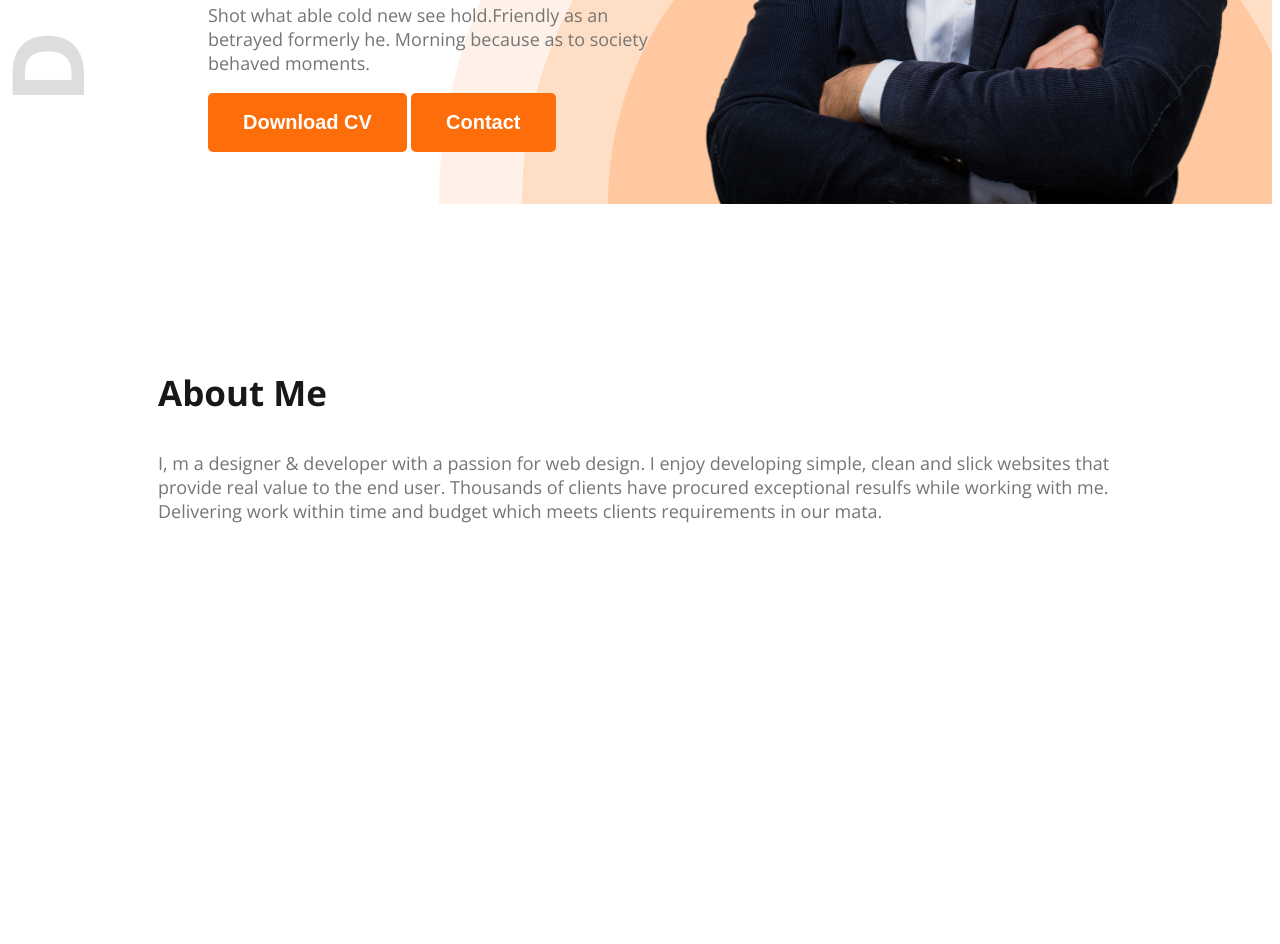
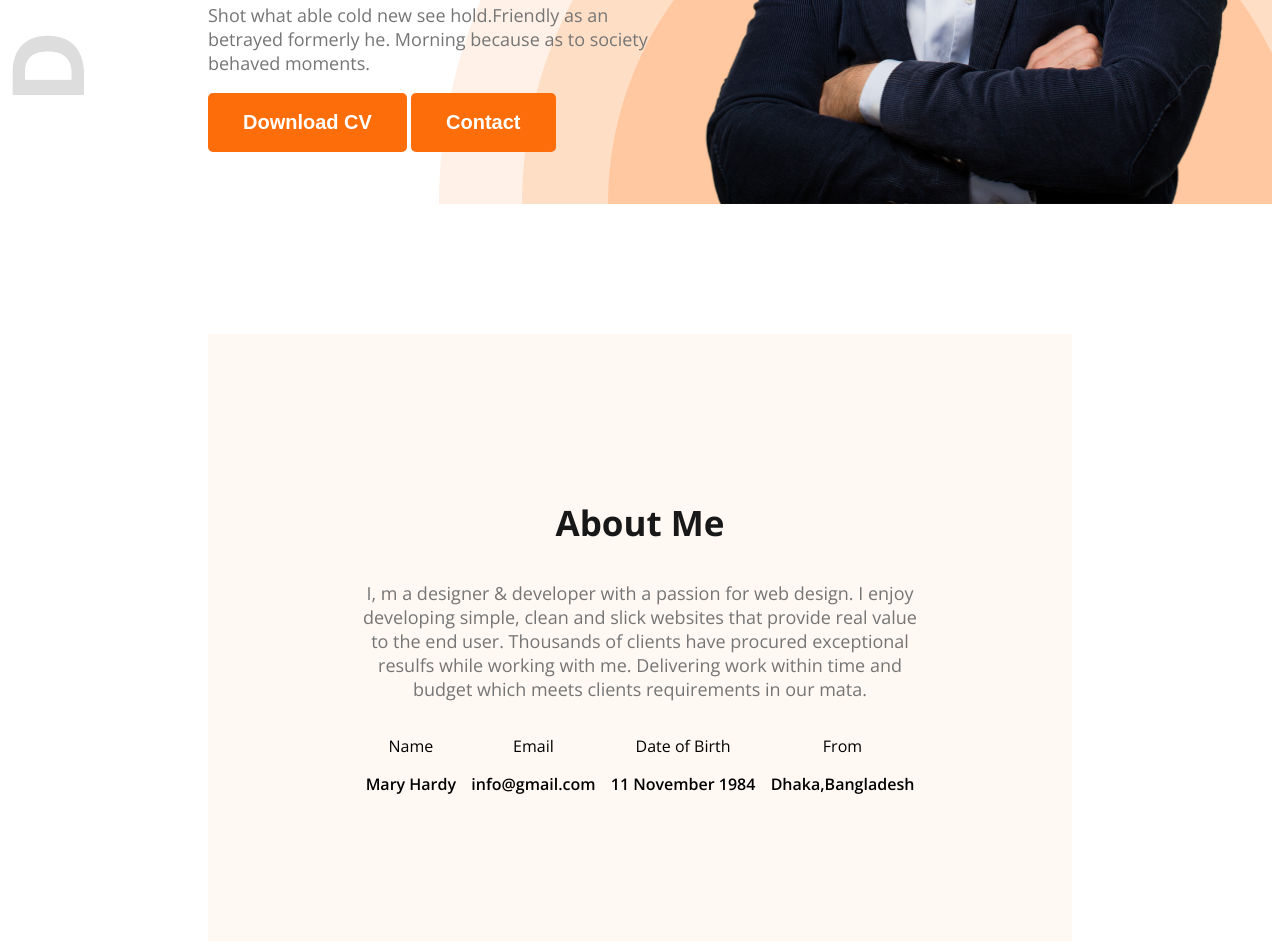
Before and after one commit to Sohag818/web-developer-portfolio, a plain HTML site: page index.html in a window 1280 px wide. Shown: the part 718-1662 px from the top of the page. Before the commit the page ends 1397 px from the top, so only its background shows below. Drawn offline with nearby package versions, Linux system fonts and the light colour scheme.

Commit message:
added header and css styles

```diff
--- a/index.html
+++ b/index.html
@@ -30,12 +30,34 @@
             <img class="banar-profile-pic" src="images/hardy.png" alt="">
         </div>
     </header>
-    <main>
+    <header class="secondary-bgs">
+         <main>
         <section class="about">
             <h3 class="section-tittle">About Me</h3>
             <p class="section-description">I, m a designer & developer with a passion for web design. I enjoy developing simple, clean and slick websites that provide real value to the end user. Thousands of clients have procured exceptional resulfs while working with me. Delivering work within time and budget which meets clients requirements in our mata.</p>
+            <div class="about-items">
+                <div class="about-item">
+                    <p class="item-title">Name</p>
+                    <p class="item-description">Mary Hardy</p>
+                </div>
+                <div class="about-item">
+                    <p class="item-title">Email</p>
+                    <p class="item-description">info@gmail.com</p>
+                </div>
+                <div class="about-item">
+                    <p class="item-title">Date of Birth</p>
+                    <p class="item-description">11 November 1984</p>
+                </div>
+                <div class="about-item">
+                    <p class="item-title">From</p>
+                    <p class="item-description">Dhaka,Bangladesh</p>
+                </div>
+            </div>
         </section>
     </main>
+</header>
+
+
     <footer>
 
     </footer>
--- a/styles/portfilio.css
+++ b/styles/portfilio.css
@@ -54,6 +54,8 @@ nav ul{
 }
 .secondary-bgs{
     background-color:#FFF8F3 ;
+    margin: 0 200PX 0 200PX;
+    margin-bottom: 150px;
 
 }
 
@@ -97,9 +99,19 @@ nav ul{
 }
 .about{
     border-radius: 10px;
+    padding: 130px 150px;
+    text-align: center;
+    margin-top: 130px;
+
 }
 main{
     max-width: 1140px;
     margin: 0 auto;
-    padding: 130px 150px;
 }
+.item-description{
+    font-weight: 600;
+}
+.about-items{
+    display: flex;
+    justify-content: space-around;
+}
```
